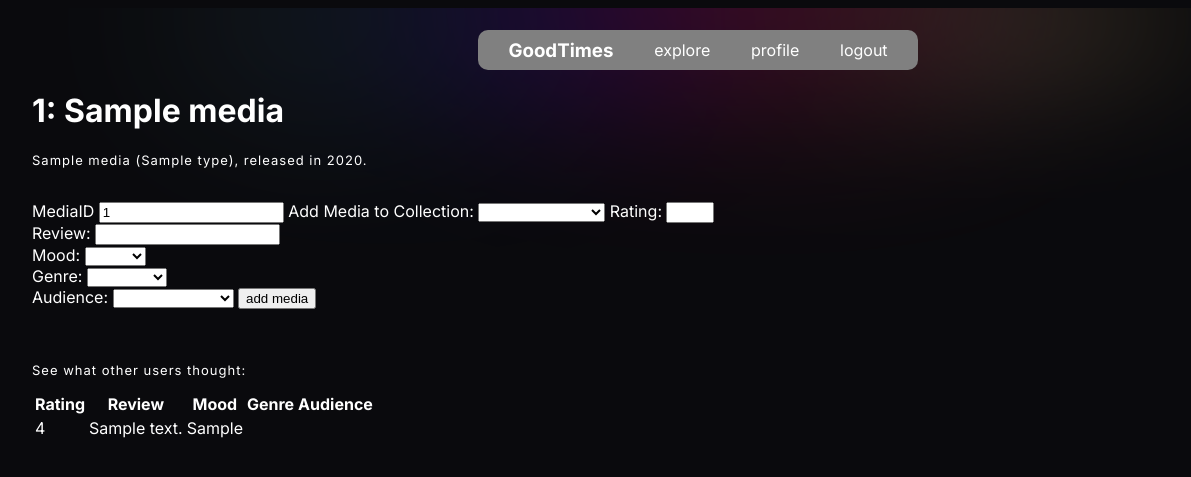
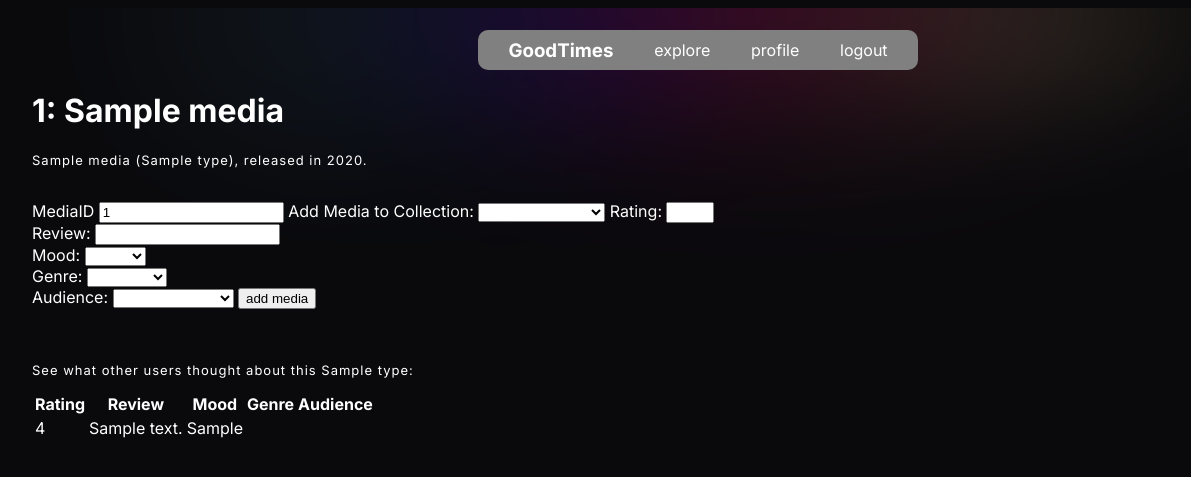
Before and after one commit to cw4360/goodtimes, a Flask app: template templates/mediaPage.html in a window 1480 px wide. Shown: the top 477 px of the page, without its empty margins (42-1233 px from the left). Run offline with Flask 2, Linux system fonts and the light colour scheme; the visitor is signed in with stand-in values (Sample User, id 1); the template is opened without the code that fills it: most values are stand-ins (such as "Sample title", 1, 10 or a date in 2020).

Commit message:
media type

```diff
--- a/templates/mediaPage.html
+++ b/templates/mediaPage.html
@@ -66,7 +66,7 @@
 
             <br>
             <br>
-            <p>See what other users thought:</p>
+            <p>See what other users thought about this {{media.type}}:</p>
             <table id="details">
                 <tr>
                     <th>Rating</th>
```
